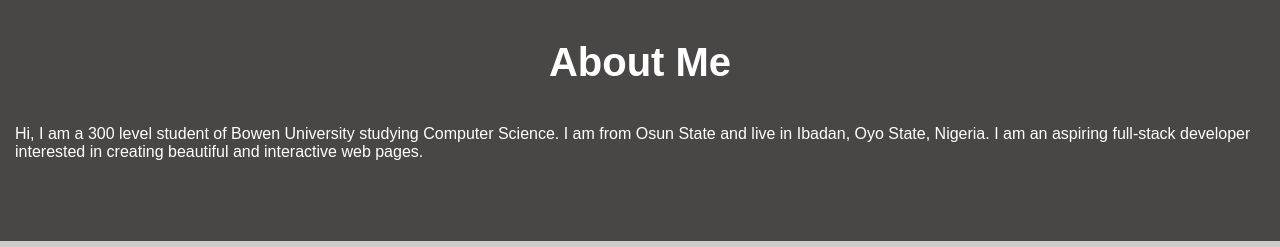
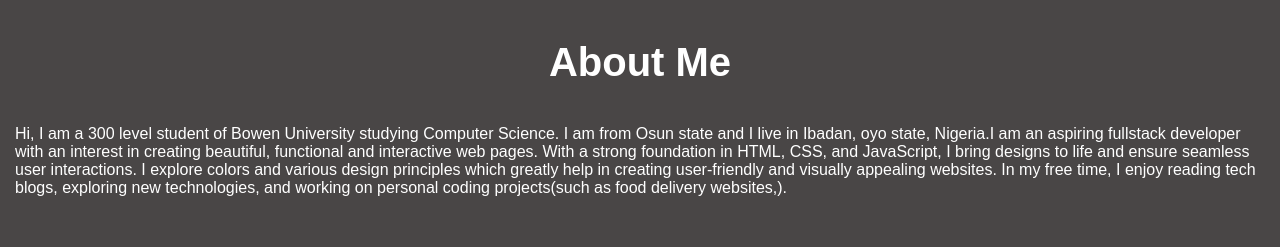
Before and after one commit to G-temmy/assignment, a plain HTML site: page index.html in a window 1280 px wide. Shown: the part 960-1207 px from the top of the page. Drawn offline with nearby package versions, Linux system fonts and the light colour scheme.

Commit message:
finializing initial

```diff
--- a/index.html
+++ b/index.html
@@ -54,9 +54,16 @@
             <div class="about-text">
               <p>
                 Hi, I am a 300 level student of Bowen University studying
-                Computer Science. I am from Osun State and live in Ibadan, Oyo
-                State, Nigeria. I am an aspiring full-stack developer interested
-                in creating beautiful and interactive web pages.
+                Computer Science. I am from Osun state and I live in Ibadan, oyo
+                state, Nigeria.I am an aspiring fullstack developer with an
+                interest in creating beautiful, functional and interactive web
+                pages. With a strong foundation in HTML, CSS, and JavaScript, I
+                bring designs to life and ensure seamless user interactions. I
+                explore colors and various design principles which greatly help
+                in creating user-friendly and visually appealing websites. In my
+                free time, I enjoy reading tech blogs, exploring new
+                technologies, and working on personal coding projects(such as
+                food delivery websites,).
               </p>
             </div>
           </div>
--- a/styles.css
+++ b/styles.css
@@ -253,9 +253,8 @@
   background: var(--primary-color);
 }
 
-.about-img {
+.projects {
   margin: 30px;
-
   color: var(--black);
   text-align: center;
 }
```
